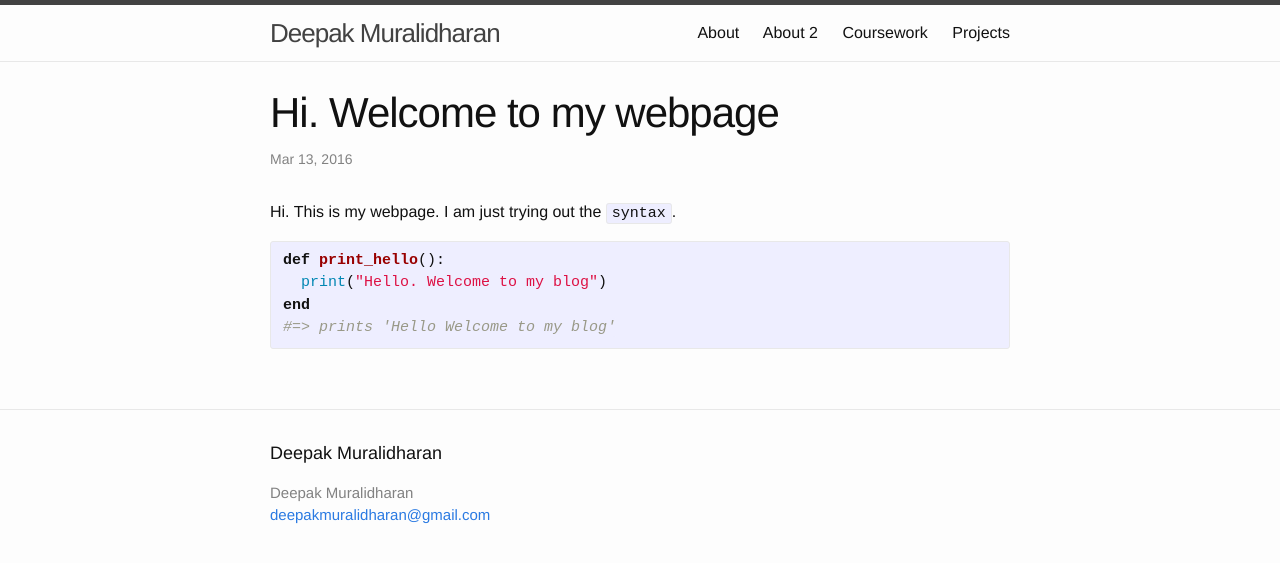
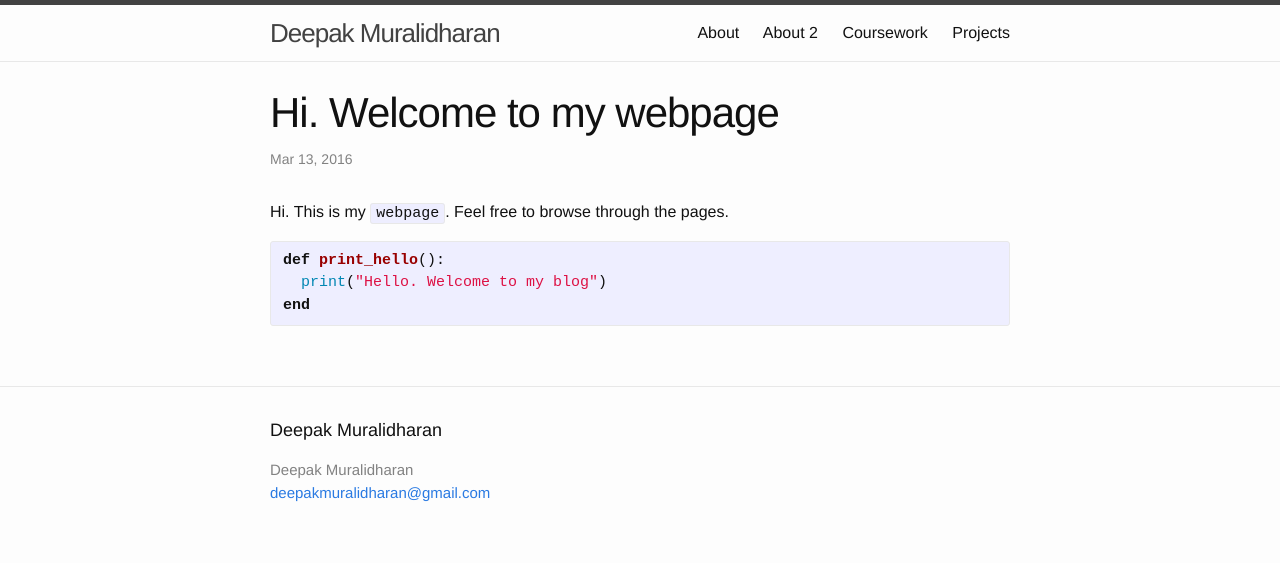
Before and after one commit to DeepakMuralidharan/blog, a Jekyll site: the page built from _posts/2016-03-12-hi-there.markdown, in a window 1280 px wide. Shown: the top 563 px of the page. Built offline with Jekyll 4.4.1, drawn with Linux system fonts in a browser that asks for light colours.

Commit message:
made changes to master

```diff
--- a/_posts/2016-03-12-hi-there.markdown
+++ b/_posts/2016-03-12-hi-there.markdown
@@ -5,12 +5,11 @@ date:   2016-03-12 19:37:01 -0800
 categories: jekyll update
 ---
 
-Hi. This is my webpage. I am just trying out the `syntax`.
+Hi. This is my `webpage`. Feel free to browse through the pages.
 
 
 {% highlight ruby %}
 def print_hello():
   print("Hello. Welcome to my blog")
 end
-#=> prints 'Hello Welcome to my blog'
 {% endhighlight %}
```
